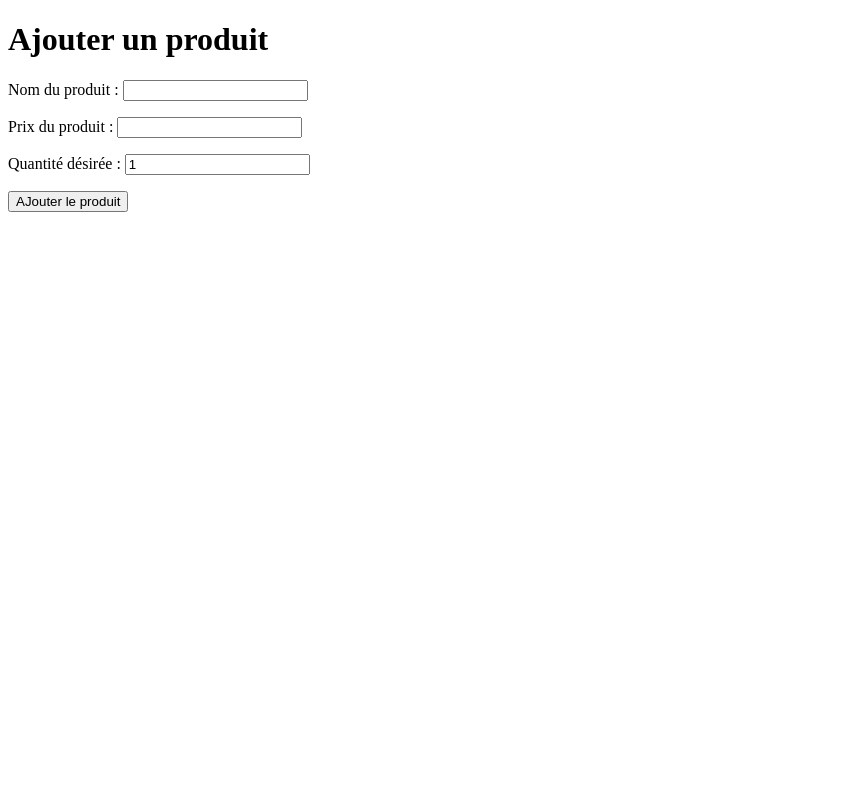
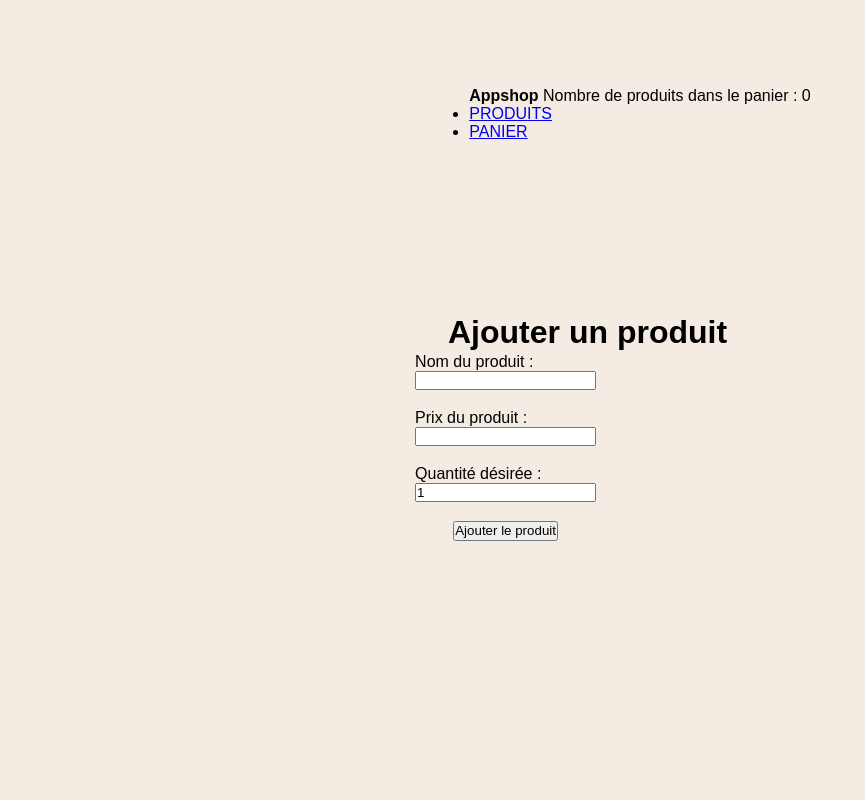
Before and after one commit to HMikaR/First_App_Php_Exo, a PHP site: page / in a window 1280 px wide. Shown: the whole page, without its empty margins (0-865 px from the left). Run offline with PHP 8.4, Linux system fonts and the light colour scheme.

Commit message:
Ajout fonctions : vider panier, ajouter quantité, enlever quantité //  Ajout option visuel nombre de produit dans panier sur toutes les pages

```diff
--- a/index.php
+++ b/index.php
@@ -1,15 +1,10 @@
-<!DOCTYPE html>
-<html lang="en">
 
-<head>
-    <meta charset="UTF-8">
-    <meta name="viewport" content="width=device-width, initial-scale=1.0">
-
-    <title>Ajout produit></title>
-</head>
-<body>
+<?php
+    session_start();
+    ob_start();
+?>
     <h1>Ajouter un produit</h1>
-     <form action="traitement.php" method="post">
+    <form action="traitement.php?action=add" method="post" id="form" enctype="multipart/form-data">
         <p>
             <label>
                 Nom du produit :
@@ -29,8 +24,10 @@
             </label>
         </p>
         <p>
-            <input  type="submit" name="submit" value="AJouter le produit">
+            <input  type="submit" name="submit" value="Ajouter le produit">
         </p>
     </form>
-</body>
-</html>
+    <?php
+    $content = ob_get_clean();
+    require "template.php";
+?>
--- /dev/null
+++ b/style.css
@@ -0,0 +1,54 @@
+*{
+    box-sizing: border-box;
+    margin: 0;
+    padding: 0;
+}
+
+body{
+    background-color: rgba(239, 228, 213, 0.669);
+    height: 100vh;
+    width: 100%;
+    font-family:Arial, Helvetica, sans-serif;
+    display: flex;
+    flex-direction: column;
+    justify-content: space-around;
+    align-items: center;
+    align-content: center;
+}
+
+#container{
+    width: 30%;
+    height:  50%;
+    display: flex;
+    flex-direction: column;
+    justify-content: space-around;
+}
+
+
+form{
+    display: flex;
+    flex-direction:column;
+    align-items: start;
+    justify-content: start;
+    gap: 10%;
+    width: 50%;
+    height: 90%;
+}
+
+p{
+    display: flex;
+    justify-content: center;
+    height:20px;
+    width: 60%;
+}
+
+input{
+    display: inline-block;
+    flex-direction: row;
+    right: 0%;
+}
+
+table {
+
+    color: red;
+}
--- /dev/null
+++ b/template.php
@@ -0,0 +1,49 @@
+<!DOCTYPE html>
+<html>
+    <head>
+        <meta charset="UTF-8">
+        <meta http-equiv="X-UA-Compatible" content="IE=edge">
+        <meta name="viewport" content="width=device-width, initial scale=1.0">
+        <link href="style.css" rel="stylesheet"/>
+        <title>Appshop</title>
+    </head>
+    <body>
+    <?php
+        $nbProducts = 0;
+        if(!isset($_SESSION["products"])||empty($_SESSION["products"])){ //Affiche 0 si panier vide
+            $nbProducts = 0;
+        } else{ //Sinon compte le nb de produits dans le panier
+            foreach($_SESSION["products"] as $index => $product){
+                $nbProducts+=$product["qtt"];
+            }
+        }
+    ?>
+        <div id="navbar">
+            <div id="nav-content">
+                <span id="shop"><b>Appshop</b></span>
+                <span>Nombre de produits dans le panier : <?=$nbProducts?></span>
+            </div>
+            <nav>
+                <ul id="menu">
+                    <li><a href="index.php">PRODUITS</a></li>
+                    <li><a href="recap.php">PANIER</a></li>
+                </ul>
+            </nav>
+        </div>
+        <div id="container">
+            <?= $content ?>
+        </div>
+        <?php
+            if(isset($_SESSION["msg"])&&!empty($_SESSION["msg"])){
+                echo "<div id='msg'><p>".$_SESSION["msg"]."</p></div>";
+                unset($_SESSION["msg"]);
+            }
+        ?>
+        <script> // code JS pour afficher un message
+            let msg=document.getElementById("msg")
+            setTimeout(function(){
+                msg.innerHTML=""
+            }, 4000)
+        </script>
+    </body>
+</html>
```
Also changed, not shown: recap.php (+6 -15 lines), traitement.php (+56 -6 lines).
